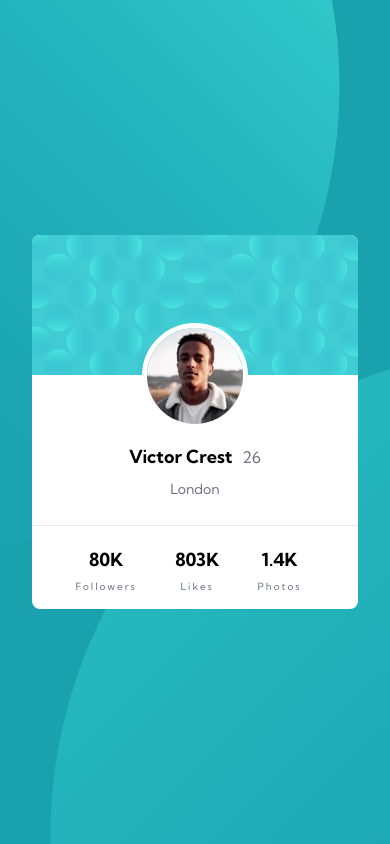
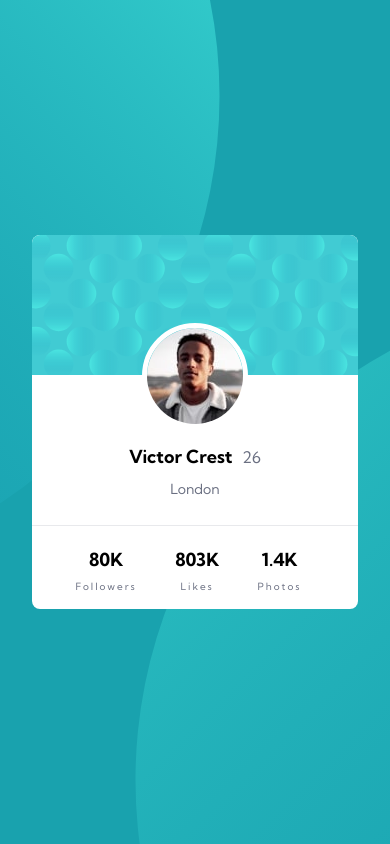
Before and after one commit to michaelakleer/profile-card-component-react, a React (Create React App) app: page / in a window 390 px wide. Built offline with nearby package versions, Linux system fonts and the light colour scheme.

Commit message:
Updated styling

```diff
--- a/src/App.css
+++ b/src/App.css
@@ -125,6 +125,9 @@ ul {
   .App {
     height: 100vh;
     width: 100vw;
+    background: url(./images/bg-pattern-top.svg) no-repeat right 300px bottom
+        560px,
+      url(./images/bg-pattern-bottom.svg) no-repeat left 285px top 550px;
   }
 
   .container {
@@ -147,9 +150,9 @@ ul {
   .App {
     height: 100vh;
     width: 100vw;
-    background: url(./images/bg-pattern-top.svg) no-repeat right 50px bottom
-        270px,
-      url(./images/bg-pattern-bottom.svg) no-repeat left 50px top 345px;
+    background: url(./images/bg-pattern-top.svg) no-repeat right 170px bottom
+        260px,
+      url(./images/bg-pattern-bottom.svg) no-repeat left 135px top 290px;
   }
 
   .circle img {
```
